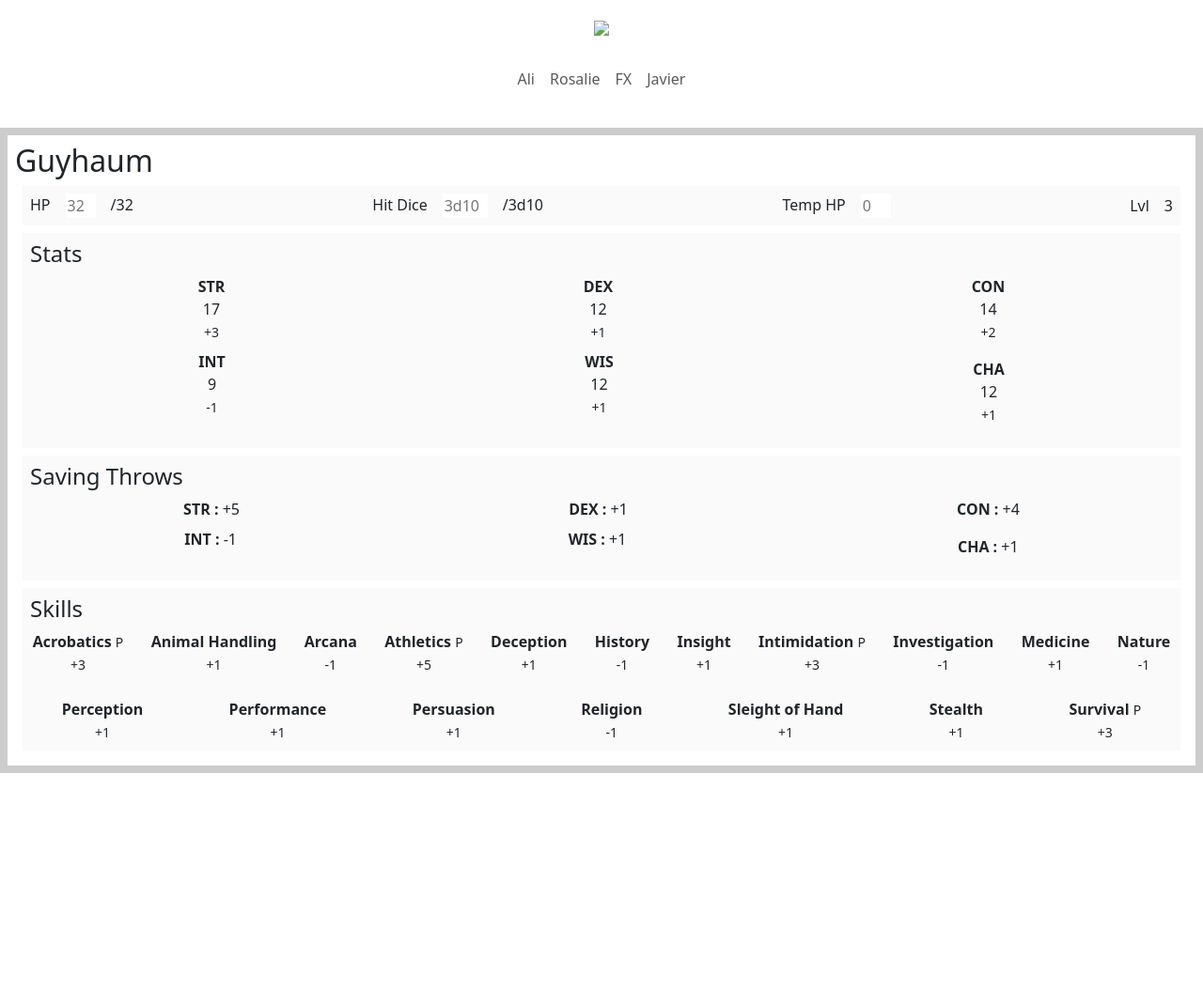
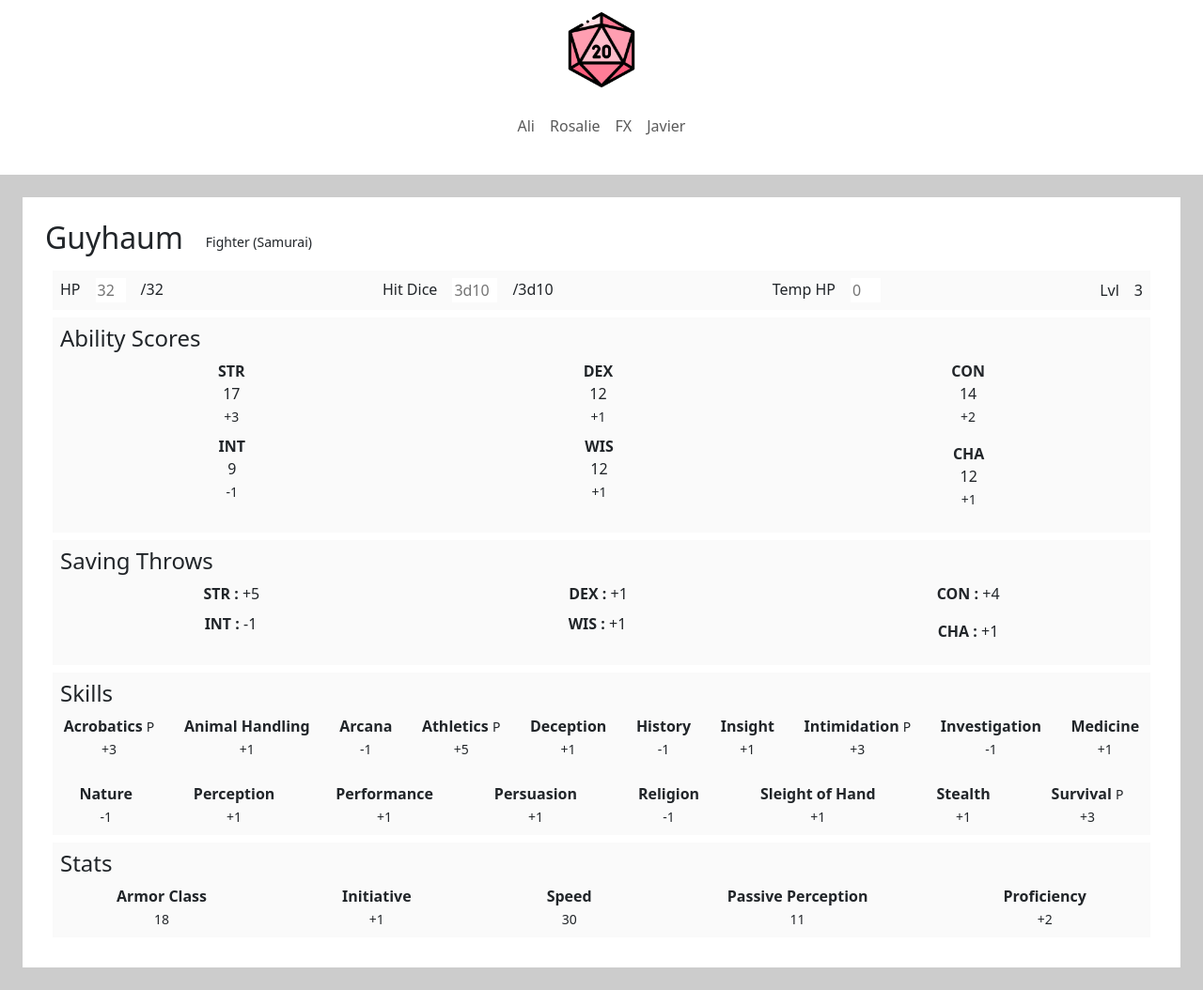
Before and after one commit to Arpa-exe/dnd-viewer, a website built with webpack: page index.html in a window 1280 px wide. Shown: the whole page at 94% size. Before the commit the page ends 823 px from the top, so only its background shows below. Built offline with nearby package versions, Linux system fonts and the light colour scheme; files whose address does not match are found by name.

Commit message:
Icons and stats

```diff
--- a/index.html
+++ b/index.html
@@ -15,10 +15,9 @@
   <meta property="og:image:alt" content="">
 
   <link rel="icon" href="/favicon.ico" sizes="any">
-  <link rel="icon" href="/icon.svg" type="image/svg+xml">
+  <link rel="icon" href="img/icon.png" type="image/svg+xml">
   <link rel="apple-touch-icon" href="icon.png">
 
-  <link rel="manifest" href="site.webmanifest">
   <meta name="theme-color" content="#fafafa">
 
   <!-- Latest compiled and minified CSS -->
@@ -32,29 +31,30 @@
 
 <body class="h-100 w-100">
 <nav class="navbar navbar-expand-lg flex-column mb-lg-4 grey-background pb-0">
-  <a class="navbar-brand mx-auto mb-3" href="#"><img src="img/logo.png"></a>
+  <a class="navbar-brand mx-auto mb-3" href="#"><img style="height: 5rem; width: 5rem" src="img/logo.png"></a>
   <div class="navbar-collapse justify-content-center w-50 mb-2">
-    <ul class="navbar-nav mt-2 mt-lg-0">
+    <ul class="navbar-nav mt-2 mt-lg-0 justify-content-center">
       <li class="nav-item">
-        <a class="nav-link" href="#">Ali</a>
+        <a class="nav-link text-center" href="#">Ali</a>
       </li>
       <li class="nav-item">
-        <a class="nav-link" href="#">Rosalie</a>
+        <a class="nav-link text-center" href="#">Rosalie</a>
       </li>
       <li class="nav-item">
-        <a class="nav-link" href="#">FX</a>
+        <a class="nav-link text-center" href="#">FX</a>
       </li>
       <li class="nav-item">
-        <a class="nav-link" href="#">Javier</a>
+        <a class="nav-link text-center" href="#">Javier</a>
       </li>
     </ul>
   </div>
 </nav>
 <main>
-  <div class="container-fluid p-2" style="background-color: #cccccc">
-    <div class="container-fluid p-2 w-100" id="charac" style="background-color: white">
-      <div>
+  <div class="container-fluid p-4" style="background-color: #cccccc">
+    <div class="container-fluid p-4 w-100" id="charac" style="background-color: white">
+      <div class="d-flex align-items-center gap-4">
         <h2>Guyhaum</h2>
+        <p class="m-0"><small>Fighter (Samurai)</small></p>
       </div>
       <div class="m-0 w-100">
         <div class="d-flex flex-wrap gap-3 align-items-center justify-content-between m-2 p-2" style="background-color: #fafafa">
@@ -85,7 +85,7 @@
         </div>
       </div>
       <div class="p-2 m-2" style="background-color: #fafafa">
-        <h4>Stats</h4>
+        <h4>Ability Scores</h4>
         <div class="d-flex gap-4 justify-content-around">
           <div class="d-flex flex-column align-items-center">
             <p class="font-weight-bold m-0"><strong>STR</strong></p>
@@ -223,6 +223,31 @@
           </div>
         </div>
       </div>
+      <div class="p-2 m-2" style="background-color: #fafafa">
+        <h4>Stats</h4>
+        <div class="d-flex flex-wrap gap-4 justify-content-around">
+          <div class="d-flex flex-column align-items-center">
+            <p class="m-0 text-nowrap"><strong>Armor Class</strong></p>
+            <p class="m-0"><small>18</small></p>
+          </div>
+          <div class="d-flex flex-column align-items-center">
+            <p class="m-0 text-nowrap"><strong>Initiative</strong></p>
+            <p class="m-0"><small>+1</small></p>
+          </div>
+          <div class="d-flex flex-column align-items-center">
+            <p class="m-0 text-nowrap"><strong>Speed</strong></p>
+            <p class="m-0"><small>30</small></p>
+          </div>
+          <div class="d-flex flex-column align-items-center">
+            <p class="m-0 text-nowrap"><strong>Passive Perception</strong></p>
+            <p class="m-0"><small>11</small></p>
+          </div>
+          <div class="d-flex flex-column align-items-center">
+            <p class="m-0 text-nowrap"><strong>Proficiency</strong></p>
+            <p class="m-0"><small>+2</small></p>
+          </div>
+        </div>
+      </div>
     </div>
   </div>
 </main>
```
Also changed, not shown: favicon.ico (deleted), icon.png (deleted), icon.svg (deleted), img/icon.png (added), img/logo.png (added).
